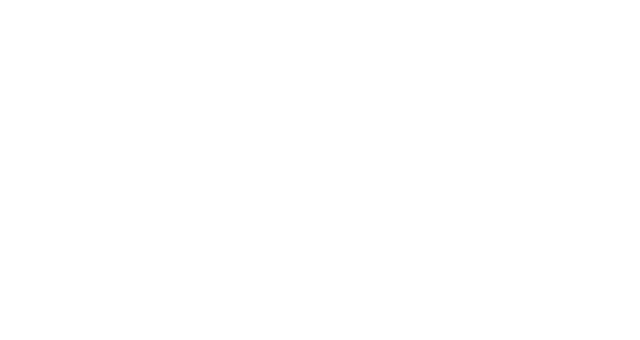
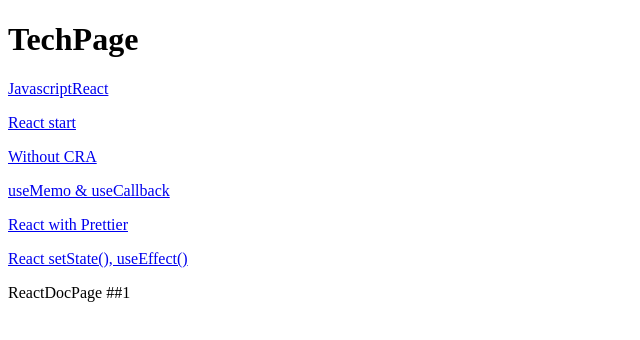
Before and after one commit to okyewon/My-Blog, a React (Create React App) app in the folder my-blog/: page /tech/react/1 in a window 1280 px wide. Before the commit this address had no page. Shown: the top 340 px of the page, without its empty margins (0-640 px from the left). Built offline with nearby package versions, Linux system fonts and the light colour scheme.

Commit message:
- 중첩 UI를 Oulet 기능으로 자식 UI까지 보여지도록 구현 - 자식 UI는 Link 기능을 통해, 또는 직접 URL 경로를 작성해서 접근 가능

```diff
--- a/my-blog/src/App.js
+++ b/my-blog/src/App.js
@@ -1,8 +1,11 @@
 import "./App.css";
-import { BrowserRouter, Routes, Route } from "react-router-dom";
+import { BrowserRouter, Routes, Route, Router } from "react-router-dom";
 import MainPage from "./components/MainPage.js";
 import TechPage from "./components/TechPage.js";
 import BlogPage from "./components/BlogPage.js";
+import JavascriptPage from "./components/JavascriptPage.js";
+import ReactPage from "./components/ReactPage.js";
+import ReactDocPage from "./components/ReactDocPage.js";
 
 function App() {
   // root url : main page component
@@ -12,8 +15,13 @@
     <BrowserRouter>
       <Routes>
         <Route path={"/"} element={<MainPage />} />
-        <Route path={"/tech"} element={<TechPage />} />
-        <Route path={"/blog"} element={<BlogPage />} />
+        <Route path={"tech"} element={<TechPage />}>
+          <Route path={"javascript"} element={<JavascriptPage />} />
+          <Route path={"react"} element={<ReactPage />}>
+            <Route path={":docId"} element={<ReactDocPage />} />
+          </Route>
+        </Route>
+        <Route path={"blog"} element={<BlogPage />} />
       </Routes>
     </BrowserRouter>
   );
--- /dev/null
+++ b/my-blog/src/components/JavascriptPage.js
@@ -0,0 +1,11 @@
+import React from "react";
+
+function JavascriptPage() {
+  return (
+    <div>
+      <h2>JavascriptPage</h2>
+    </div>
+  );
+}
+
+export default JavascriptPage;
--- /dev/null
+++ b/my-blog/src/components/ReactDocPage.js
@@ -0,0 +1,10 @@
+import React from "react";
+import { useParams } from "react-router-dom";
+
+function ReactDocPage() {
+  const params = useParams();
+
+  return <div>ReactDocPage ##{params.docId}</div>;
+}
+
+export default ReactDocPage;
--- /dev/null
+++ b/my-blog/src/components/ReactPage.js
@@ -0,0 +1,48 @@
+import React from "react";
+import { Link, Outlet } from "react-router-dom";
+
+function ReactPage() {
+  const docs = [
+    {
+      id: 1,
+      title: "React start",
+      date: "04/03/2024",
+    },
+    {
+      id: 2,
+      title: "Without CRA",
+      date: "12/03/2024",
+    },
+    {
+      id: 3,
+      title: "useMemo & useCallback",
+      date: "21/03/2024",
+    },
+    {
+      id: 4,
+      title: "React with Prettier",
+      date: "31/03/2024",
+    },
+    {
+      id: 5,
+      title: "React setState(), useEffect()",
+      date: "01/04/2024",
+    },
+  ];
+  return (
+    <div>
+      {docs.map((doc) => (
+        <Link
+          to={`${doc.id}`}
+          key={doc.id}
+          style={{ display: "block", margin: "1rem 0" }}
+        >
+          {doc.title}
+        </Link>
+      ))}
+      <Outlet />
+    </div>
+  );
+}
+
+export default ReactPage;
--- a/my-blog/src/components/TechPage.js
+++ b/my-blog/src/components/TechPage.js
@@ -1,10 +1,16 @@
 import React from "react";
+import { Outlet, Link } from "react-router-dom";
 
-function TechPage(props) {
+function TechPage() {
   return (
-    <div>
-      <h1>TechPage</h1>
-    </div>
+    <>
+      <div>
+        <h1>TechPage</h1>
+        <Link to="/tech/javascript">Javascript</Link>
+        <Link to="/tech/react">React</Link>
+      </div>
+      <Outlet />
+    </>
   );
 }
 
```
